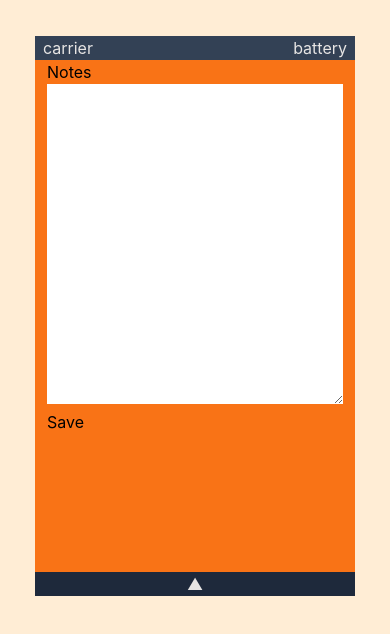
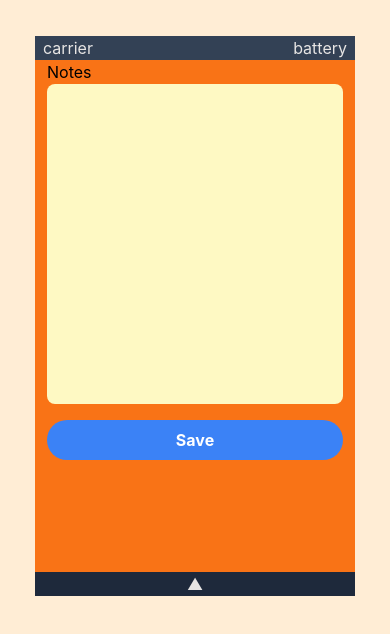
Before and after one commit to leog91/leog, a Next.js app: page /phone in a window 390 px wide. Both pictures are taken after a click on the button "Notes". Shown: the top 634 px of the page. Built offline with nearby package versions, Linux system fonts and the light colour scheme.

Commit message:
phone styles tweaks

```diff
--- a/pages/phone.js
+++ b/pages/phone.js
@@ -25,16 +25,21 @@ export const Notes = () => {
   const { note, setNote } = useContext(NotesContext);
 
   return (
-    <div className="flex-col px-3">
+    <div className="flex flex-col px-3">
       <div>Notes</div>
 
       <textarea
-        className=" w-full h-80"
+        className=" w-full h-80 resize-none bg-yellow-100 rounded-lg p-1 pt-3"
         onChange={(e) => setNote(e.target.value)}
         value={note}
       ></textarea>
 
-      <button onClick={() => alert(note)}>Save</button>
+      <button
+        className="bg-blue-500 hover:bg-blue-700 text-white font-bold my-4 py-2 px-4  rounded-full "
+        onClick={() => alert(note)}
+      >
+        Save
+      </button>
     </div>
   );
 };
```
